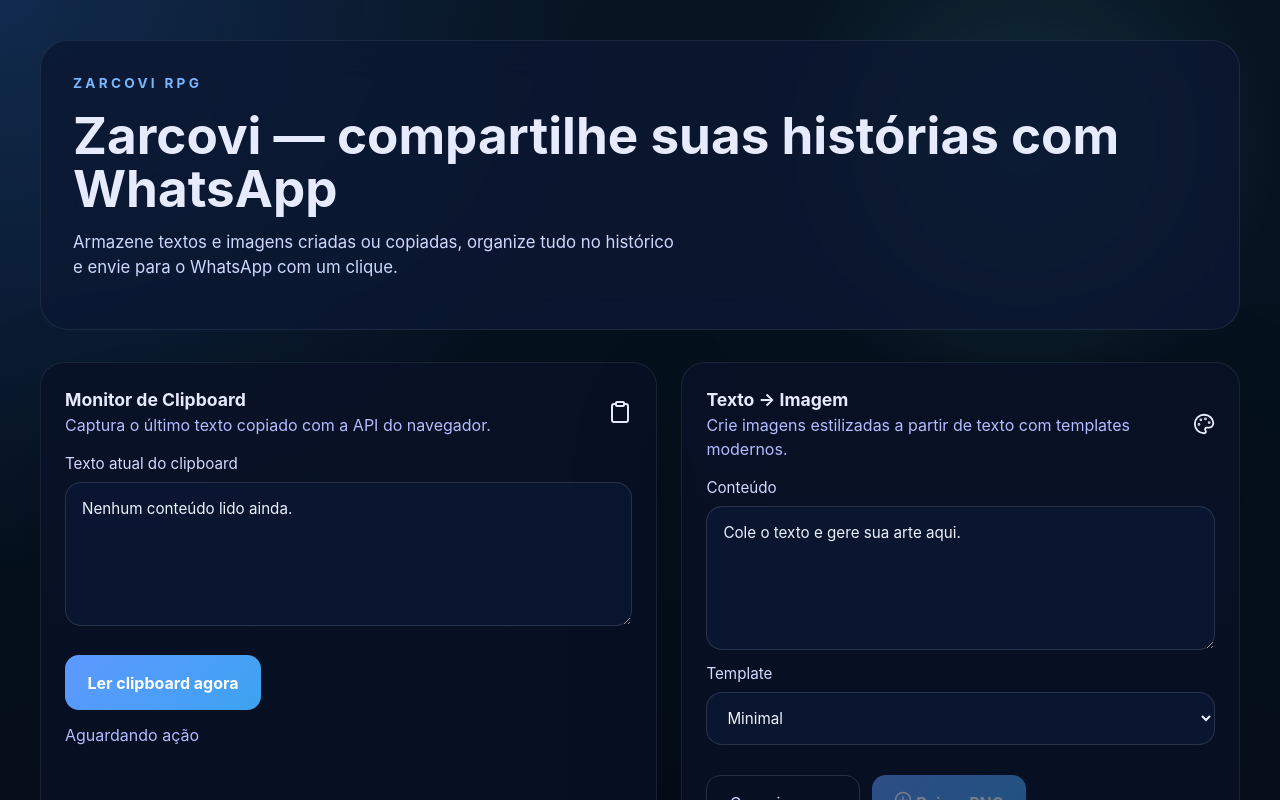
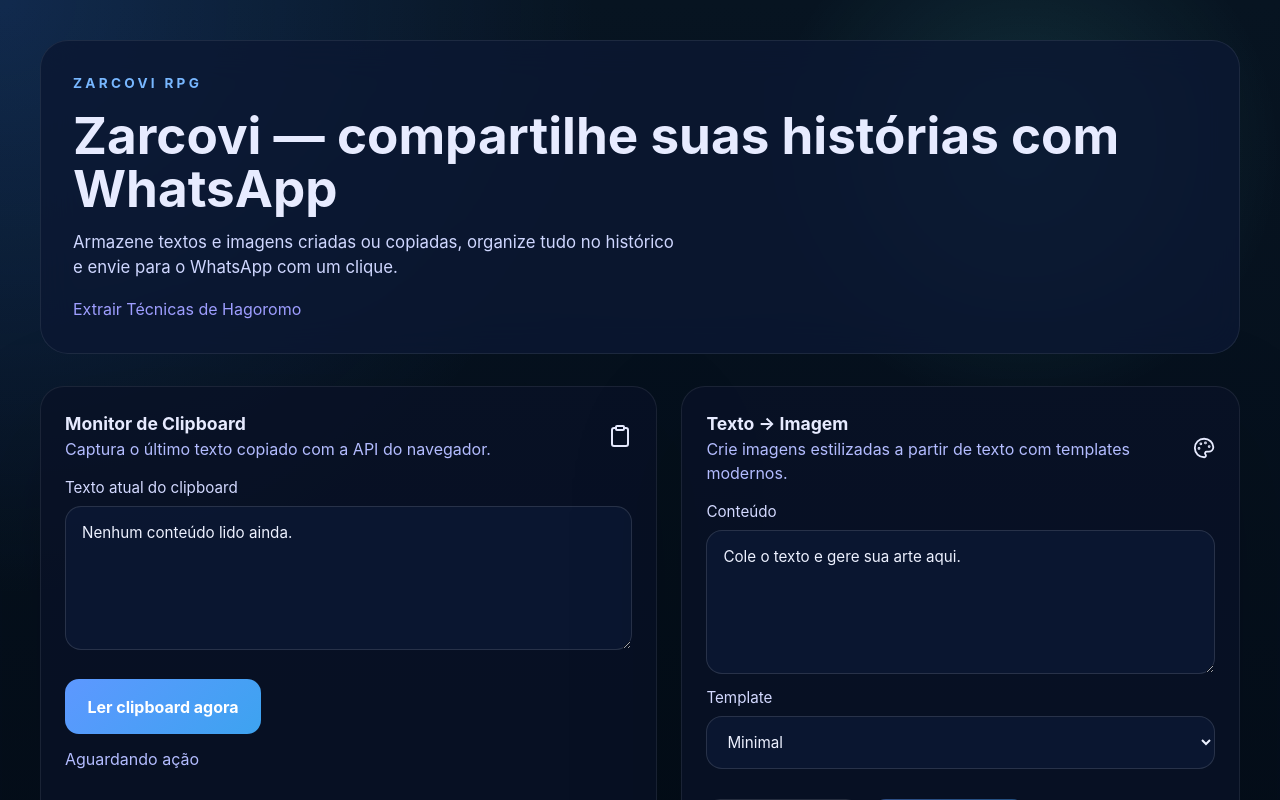
Before and after one commit to pedroinacioemp-blip/capacity, a Next.js app: page / in a window 1280 px wide. Shown: the top 800 px of the page. Built offline with nearby package versions, Linux system fonts and the light colour scheme.

Commit message:
Update: Add link to scraper page in home

```diff
--- a/app/page.tsx
+++ b/app/page.tsx
@@ -36,6 +36,11 @@
           <p className="hero-copy">
             Armazene textos e imagens criadas ou copiadas, organize tudo no histórico e envie para o WhatsApp com um clique.
           </p>
+          <div style={{ marginTop: '1rem' }}>
+            <a href="/scraper" className="button primary" style={{ display: 'inline-block', textDecoration: 'none' }}>
+              Extrair Técnicas de Hagoromo
+            </a>
+          </div>
         </div>
       </header>
       <section className="grid-layout">
```
